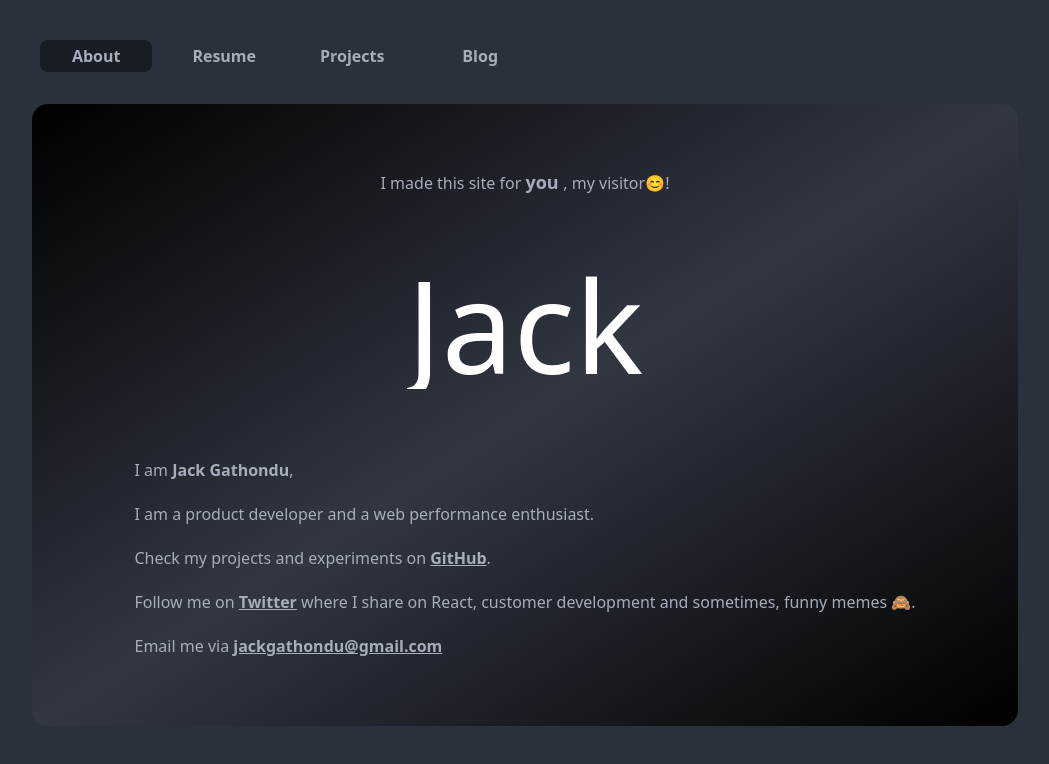
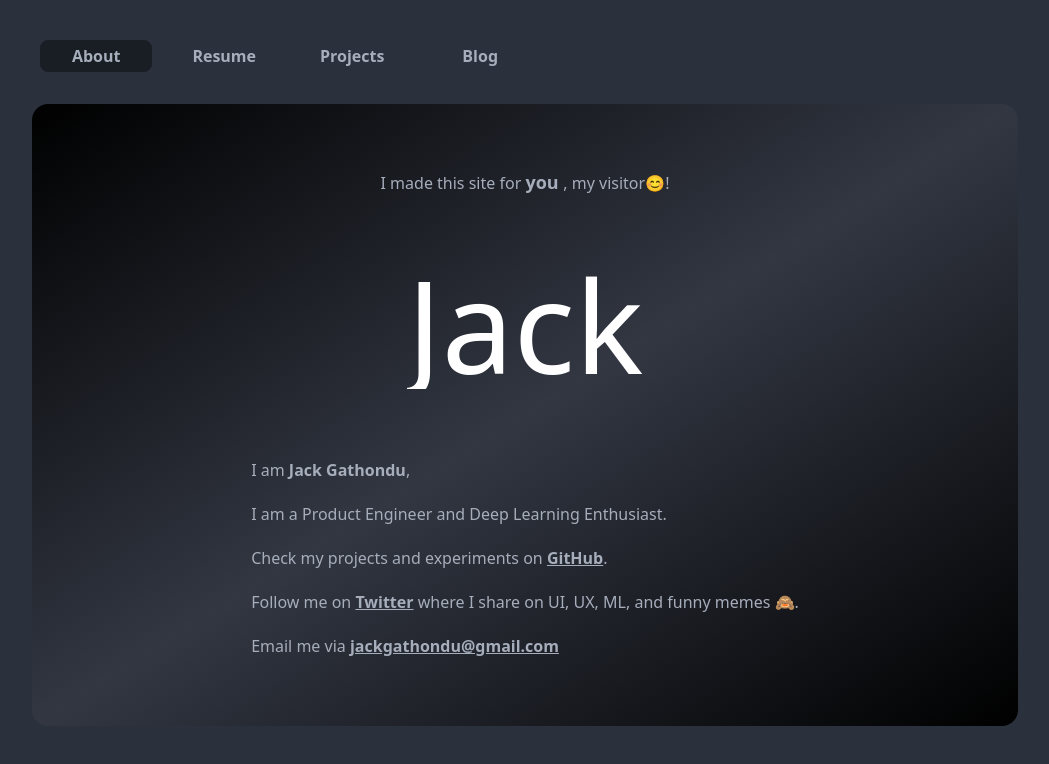
Before and after one commit to luckson1/site, a Next.js app: page / in a window 1280 px wide. Shown: the top 764 px of the page, without its empty margins (115-1164 px from the left). Built offline with nearby package versions, Linux system fonts and the light colour scheme.

Commit message:
about me

```diff
--- a/app/page.tsx
+++ b/app/page.tsx
@@ -21,7 +21,7 @@ export default function Home() {
             <p>
           I am <strong>Jack Gathondu</strong>,
         </p>
-        <p>I am a product developer and a web performance enthusiast.</p>
+        <p>I am a Product Engineer and Deep Learning Enthusiast.</p>
         <p>
           Check my projects and experiments on{" "}
           <a
@@ -44,7 +44,7 @@ export default function Home() {
           >
             <strong>Twitter</strong>
           </a>{" "}
-          where I share on React, customer development and sometimes, funny memes 🙈.
+          where I share on UI, UX, ML, and funny memes 🙈.
         </p>
         <p>
           Email me via{" "}
```
